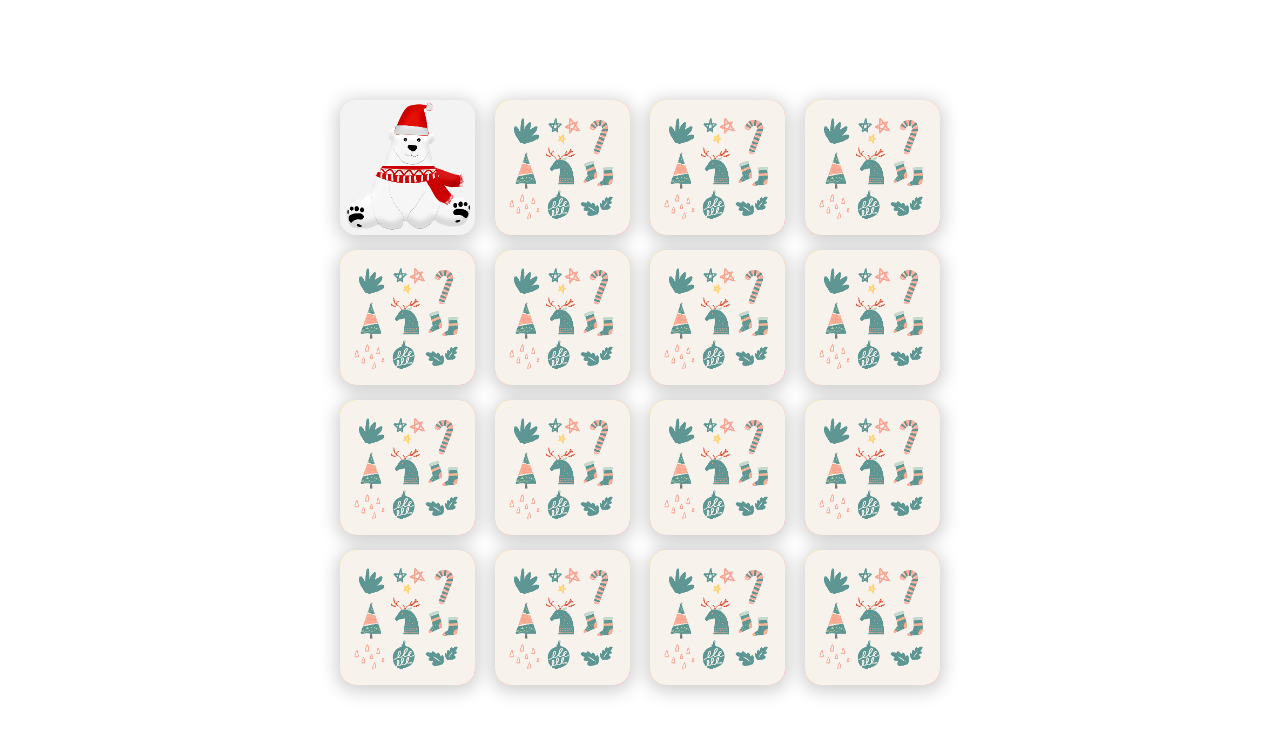
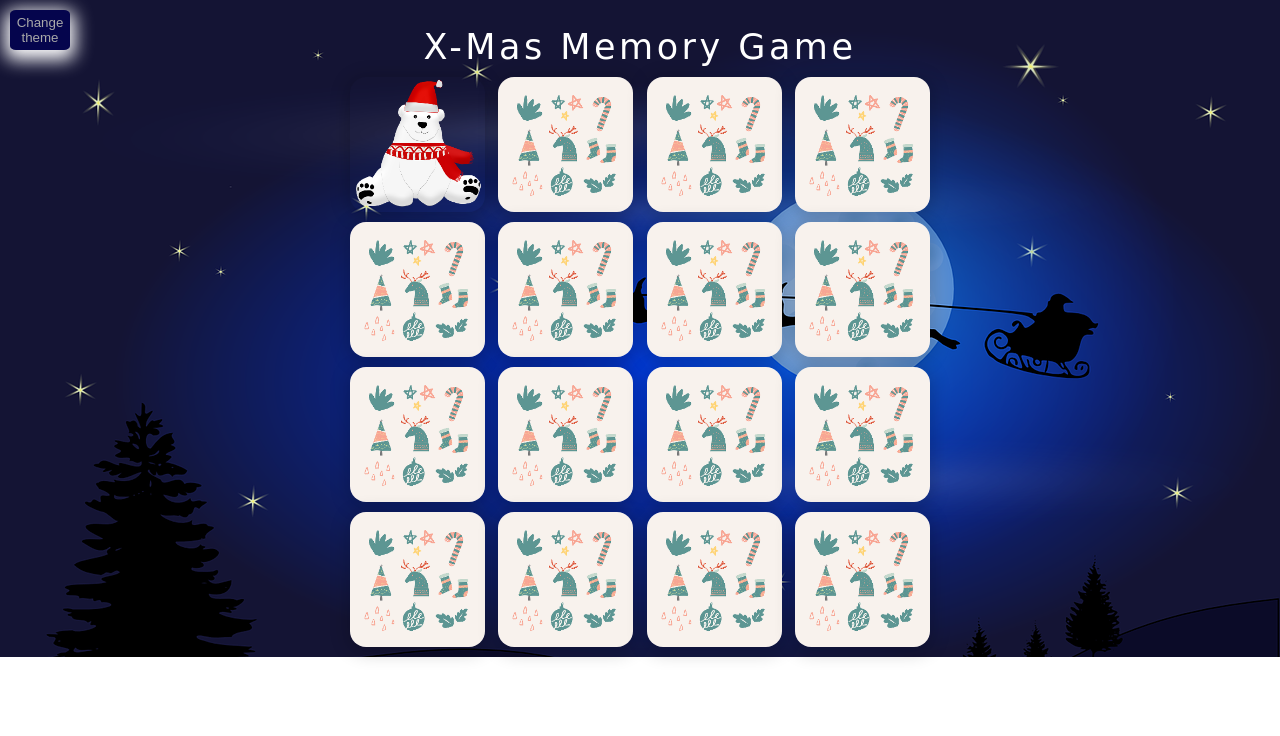
Before and after one commit to TaniaBondarenko/memory-pair-game, a plain HTML site: page index.html in a window 1280 px wide. Both pictures are taken after a click on the element 407 px from the left and 167 px from the top of the page. Drawn offline with Linux system fonts and the light colour scheme; a web font is replaced by a local one.

Commit message:
added day/night mode

```diff
--- a/app.js
+++ b/app.js
@@ -14,36 +14,42 @@
   "images/rudolf.png",
   "images/rudolf.png",
   "images/snowball.png",
-    "images/snowball.png"];
+  "images/snowball.png"
+];
 
 window.addEventListener("load", createBoard);
 //shuffle(CARDS_BACK_ARR);
-//const cards = document.querySelectorAll(".card_inner");
+
 const CARDS_LENGTH = 16;
-let cardsFrontArr = Array.apply(this, Array(CARDS_LENGTH)).map(el=> "images/front_card.png");
-let cardBoard = document.querySelector(".card_board");
+let cardsFlipped;
+  let pairsOpened;
+let flipNum;
+let numOfAttempts;
+resetVariables();
+
+function resetVariables() {
+  cardsFlipped = [];
+  pairsOpened = 0;
+  flipNum = 0;
+  numOfAttempts = 0;
+};
 
 function createBoard() {
+  let cardsFrontArr = Array.apply(this, Array(CARDS_LENGTH)).map(() => "images/front_card.png");
+  let cardBoard = document.querySelector(".card_board");
     for (let i = 0; i < CARDS_LENGTH; i++){
         let cardInner = document.createElement("div");
       cardInner.setAttribute("class", "card_inner");
-      cardInner.setAttribute("id", `${i}`);
-        //shuffle(CARDS_BACK_ARR);
         cardInner.innerHTML = `<img src="${cardsFrontArr[i]}" class="card_face_front" alt=" ">
             <img src="${CARDS_BACK_ARR[i]}" class="card_face_back" alt=" ">`;
         cardBoard.appendChild(cardInner);
 
     }
 }
-let cardsFlipped = [];
-let cardOpened = [];
-let flipNum = 0;
-let numOfAttempts = 0;
-let firstCard;
-let secondCard;
 
 function flipCard(e) {
   numOfAttempts++;
+  //console.log(numOfAttempts);
     const ELEMENT = e.target.parentElement;
   cardsFlipped.push(ELEMENT);
   if (!ELEMENT.classList.contains("is-shown")) {
@@ -52,30 +58,32 @@ function flipCard(e) {
   } else {
     flipNum;
   }
-  if (flipNum === 2) {
+  if (cardsFlipped.length === 2) {
     isMatch();
   }
 };
 
+
+
 function isMatch() {
     let firstCard = cardsFlipped[0].lastElementChild.getAttribute("src");
     let secondCard = cardsFlipped[1].lastElementChild.getAttribute("src");
-    if (firstCard === secondCard&&cardsFlipped[0]!==cardsFlipped[1]) {
+  if (firstCard === secondCard && cardsFlipped[0] !== cardsFlipped[1]) {
     console.log("match");
+    pairsOpened++;
+    setTimeout(showImg, 500);
 
-      setTimeout(showImg,500);
+  }else {
+      console.log("oh, no");
+      setTimeout(removeFlip, 800);
+    }
   wonGame();
-    } else {
-      console.log("oh, no");
-      setTimeout(removeFlip, 700);
-    }
-
 }
 
 
 setTimeout(() => {
     (Array.from(document.querySelectorAll(".card_inner")).forEach(card => card.addEventListener('click', flipCard)));
-}, 1000);
+}, 500);
 
 function removeFlip() {
   cardsFlipped.forEach(card => {
@@ -89,26 +97,30 @@ function showImg() {
     setTimeout(() => {
       card.classList.add("is-shown");
 
-    }, 800);
+    }, 600);
+
     cardsFlipped = [];
     flipNum = 0;
   });
-  console.log(cardOpened);
+
 }
 
 function wonGame() {
-  if (cardOpened.length === CARDS_LENGTH) {
-    setTimeout(() => { alert(`you won. Atempts ${numOfAttempts/2}`) }, 1500);
-    resetGame();
+  if (pairsOpened === CARDS_LENGTH/2) {
+    setTimeout(() => { alert(`You've found all the matches and used ${numOfAttempts/2} attempts.`) }, 1000);
+  setTimeout(resetGame,1200);
   } else {
     return;
   }
 }
 
 function resetGame() {
+  resetVariables();
+  window.removeEventListener("load", createBoard);
+  (Array.from(document.querySelectorAll(".card_inner"))).forEach(card => card.classList.remove("is-flipped"));
+  (Array.from(document.querySelectorAll(".card_inner"))).forEach(card => card.classList.remove("is-shown"));
 
-
-}
+};
 
 
 function shuffle(arr) {
@@ -126,8 +138,10 @@ function shuffle(arr) {
     arr[randomIndex] = temporaryValue;
   }
 }
-/*
-function init() {
-  createBoard;
-  shuffle(CARDS_BACK_ARR);
-}*/
+// theme button
+let theme = document.querySelector(".theme");
+theme.addEventListener("click", changeTheme);
+function changeTheme() {
+  let bodyBack = document.querySelector(".back_div");
+  bodyBack.classList.toggle("switch");
+}
--- a/index.html
+++ b/index.html
@@ -5,12 +5,18 @@
     <meta name="viewport" content="width=device-width, initial-scale=1.0">
     <link href="styles.css" type="text/css" rel="stylesheet">
     <title>Memory Game</title>
+    <link rel="preconnect" href="https://fonts.gstatic.com">
+    <link href="https://fonts.googleapis.com/css2?family=Montez&display=swap" rel="stylesheet">
 </head>
 <body>
-<div class="card_board">
+    <div class="back_div night">
+    <button class="theme">Change theme</button>
+    <div class="likeHeader">X-Mas Memory Game</div>
+    <div class="card_board">
 
     </div>
-</div>
+    </div>
         <script src="app.js"></script>
-    </body>
+    </div>
+</body>
 </html>
--- a/styles.css
+++ b/styles.css
@@ -1,10 +1,3 @@
-:root {
-  --primary: #ffce00;
-  --secondary: #fe4880;
-  --dark: #212121;
-  --light: #f3f3f3;
-}
-
 * {
   margin: 0;
   padding: 0;
@@ -16,15 +9,43 @@ img {
 }
 
 body {
-  font-family: montserrat, sans-serif;
   width: 100%;
   min-height: 100vh;
 }
 
+.likeHeader {
+  font-family: "Montez", cursive;
+  font-size: 35px;
+  letter-spacing: 0.1em;
+  color: white;
+  text-align: center;
+  margin: -33px auto auto auto;
+}
+
+.back_div.night {
+  background-image: url("/images/dark_bg_moon.png");
+}
+
+.back_div.night.switch {
+  background-image: url("/images/light_bg_moon.png");
+}
+
+.back_div.night.switch > .theme {
+  background-color: rgb(239, 239, 245);
+  border: 2px solid rgb(232, 232, 238);
+  color: rgb(17, 15, 15);
+  box-shadow: 0px 5px 18px 5px rgb(65, 64, 64);
+}
+
+.back_div.night.switch > .likeHeader {
+  color: black;
+  font-weight: bolder;
+}
+
 .card_board {
-  margin: 100px auto 0;
-  width: 600px;
-  height: 600px;
+  margin: 10px auto 0px;
+  width: 580px;
+  height: 580px;
   perspective: 1000px;
   display: flex;
   justify-content: space-between;
@@ -58,22 +79,27 @@ body {
 }
 
 .card_face_front {
-  background-image: linear-gradient(
-    to bottom right,
-    var(--primary),
-    var(--secondary)
-  );
   position: relative;
 }
 
 .card_face_back {
-  background-color: var(--light);
   transform: rotateY(180deg);
   position: absolute;
   left: 0;
 }
 
 .card_inner.is-shown {
-  opacity: 0.5;
-  transform: rotateY(0deg);
+  opacity: 0;
 }
+
+.theme {
+  width: 60px;
+  height: 40px;
+  font-family: montserrat, sans-serif;
+  background-color: rgb(5, 5, 77);
+  border: 2px solid rgb(5, 5, 77);
+  border-radius: 10%;
+  color: darkgrey;
+  margin: 10px 10px 10px;
+  box-shadow: 0px 5px 18px 5px white;
+}
```
Also changed, not shown: images/bg_card2.png. Lines whose indentation alone changed are shown as unchanged.
